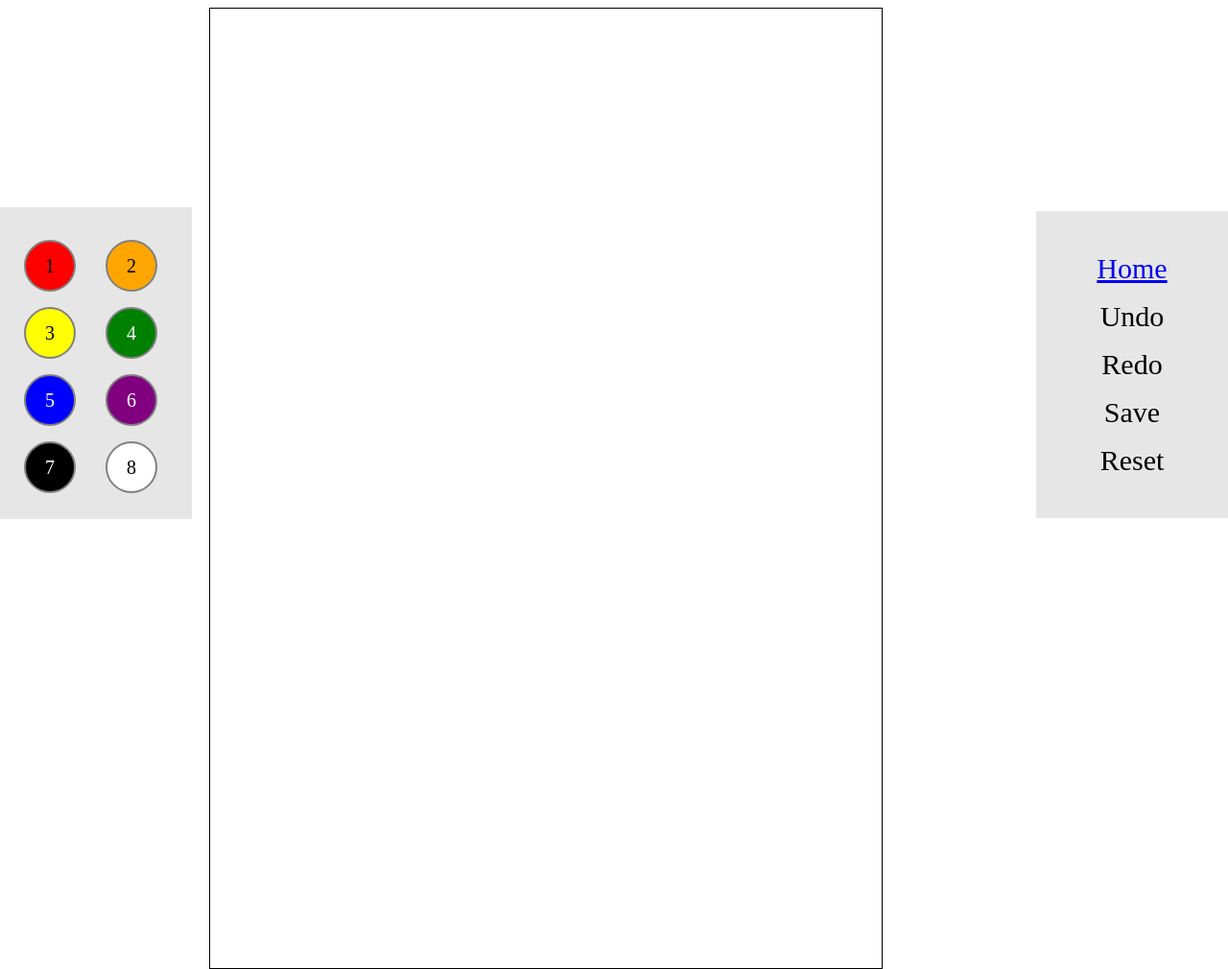
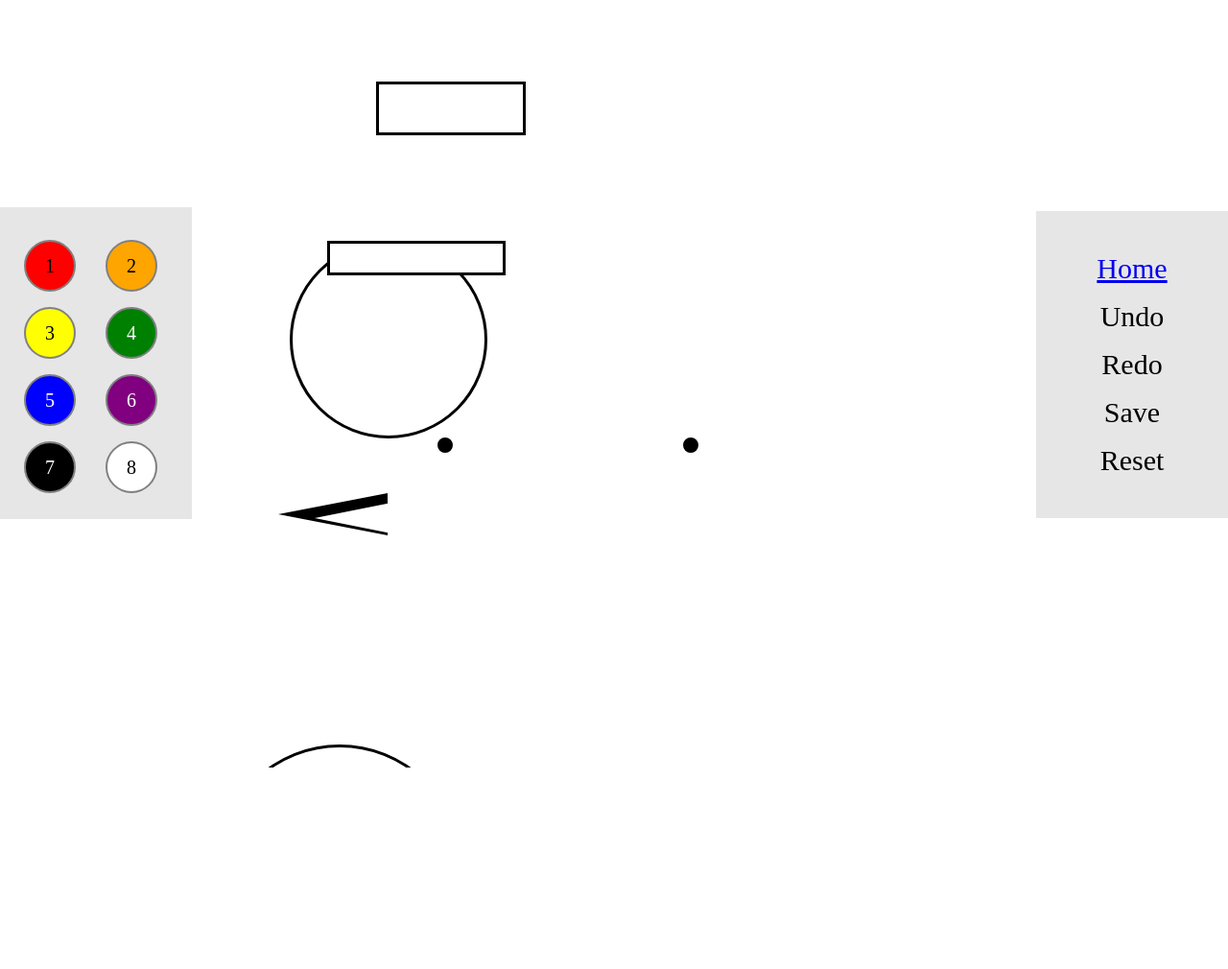
Before and after one commit to MasterLillyclaw/Project-LAL, a Python web app: template templates/PracticeMerge.html in a window 1280 px wide. Shown: the whole page at 96% size. After the commit the page ends 800 px from the top, so only its background shows below. Run offline with Jinja, Linux system fonts and the light colour scheme; the template is opened without the code that fills it, so the values that code supplies are empty.

Commit message:
Committing attempted snowman fixes

```diff
--- a/static/SnowmanTemplate.css
+++ b/static/SnowmanTemplate.css
@@ -1,18 +1,18 @@
 /*Snowman Template*/
-#OnTop {
+.OnTop {
   position: absolute;
   margin-left: 45%;
   margin-top: 10%;
 }
 
-#Border{
+.Border{
   width: 400px;
   height: 800px;
   position:absolute;
   margin-left: 37%;
 }
 
-#circleBottom {
+.circleBottom {
   width: 350px;
 	height: 350px;
   border: solid;
@@ -25,7 +25,7 @@
   position: absolute;
 }
 
-#circleMiddle {
+.circleMiddle {
   width: 250px;
 	height: 250px;
   border: solid;
@@ -38,7 +38,7 @@
   position: absolute;
 }
 
-#circleTop {
+.circleTop {
   width: 200px;
 	height: 200px;
   border: solid;
@@ -51,7 +51,7 @@
   position: absolute;
 }
 
-#EyesLeft {
+.EyesLeft {
   width: 10px;
   height: 10px;
   border: solid;
@@ -64,7 +64,7 @@
   position: absolute;
 }
 
-#EyesRight {
+.EyesRight {
   width: 10px;
   height: 10px;
   border: solid;
@@ -78,7 +78,7 @@
 }
 
 
-#Nose {
+.Nose {
 	width: 0;
 	height: 0;
 	border-top: 20px solid transparent;
@@ -89,7 +89,7 @@
   margin-top: 40%;
 }
 
-#NoseOutline {
+.NoseOutline {
 	width: 0;
 	height: 0;
 	border-top: 22px solid transparent;
@@ -101,7 +101,7 @@
 }
 
 
-#HatBottom {
+.HatBottom {
 	width: 180px;
 	height: 30px;
   border: solid;
@@ -111,7 +111,7 @@
   margin-top: 19%;
 }
 
-#HatMiddle {
+.HatMiddle {
 	width: 150px;
 	height: 50px;
   border: solid;
@@ -121,7 +121,7 @@
   margin-top: 6%;
 }
 
-#HatTop {
+.HatTop {
 	width: 150px;
 	height: 100px;
   border: solid;
@@ -132,7 +132,7 @@
   border-radius: 10px;
 }
 
-#ButtonTop {
+.ButtonTop {
   width: 30px;
   height: 30px;
   border: solid;
@@ -145,7 +145,7 @@
   position: absolute;
 }
 
-#ButtonMiddle {
+.ButtonMiddle {
   width: 30px;
   height: 30px;
   border: solid;
@@ -158,7 +158,7 @@
   position: absolute;
 }
 
-#ButtonBottom {
+.ButtonBottom {
   width: 30px;
   height: 30px;
   border: solid;
@@ -172,7 +172,7 @@
 }
 
 
-#LeftArm {
+.LeftArm {
   width: 200px;
 	height: 15px;
   border: solid;
@@ -182,7 +182,7 @@
   margin-top:85%;
 }
 
-#RightArm {
+.RightArm {
   width: 200px;
 	height: 15px;
   border: solid;
@@ -191,7 +191,7 @@
   margin-left: 60%;
   margin-top:85%;
 }
-
+/*
 div.snowman {
   width: 700px;
   height: 1000px;
@@ -201,4 +201,4 @@ div.snowman {
 
 .clickable {
   display: inline-block;
-}
+}*/
--- a/static/palette.css
+++ b/static/palette.css
@@ -208,6 +208,11 @@
   line-height: 50px;
 }
 
+.practiceRectangle {
+  width: 200px;
+	height: 200px;
+}
+
 div.palette {
   width: 210px;
   height: 320px;
--- a/static/tools-tab.css
+++ b/static/tools-tab.css
@@ -1,5 +1,3 @@
-
-
 
 .toolsRectangle {
   position: fixed;
--- a/templates/PracticeMerge.html
+++ b/templates/PracticeMerge.html
@@ -2,7 +2,7 @@
 <link rel="stylesheet" href="../static/palette.css">
 <link rel="stylesheet" href="../static/palette.js"></script>
 <link rel="stylesheet" href="../static/tools-tab.css">
-<link rel="stylesheet" href="../SnowmanTemplate.css">
+<link rel="stylesheet" href="../static/SnowmanTemplate.css">
 
 <body>
 
@@ -32,22 +32,22 @@
 <!--SnowMan Template  -->
 
 <div class="snowman">
-  <h1 class = "circleTop" id="clickable"></h1>
-  <h1 class = "HatBottom" id="clickable"></h1>
-  <h1 class = "HatTop" id="clickable"></h1>
-  <h1 class = "HatMiddle" id="clickable"></h1>
-  <h1 class = "LeftArm" id="clickable"></h1>
-  <h1 class = "RightArm" id="clickable"><h1>
-  <h1 class = "circleMiddle" id="clickable"></h1>
-  <h1 class = "circleBottom" id="clickable"></h1>
-  <h1 class = "ButtonTop" id="clickable"></h1>
-  <h1 class = "ButtonMiddle" id="clickable"></h1>
-  <h1 class = "ButtonBottom" id="clickable"></h1>
-  <h1 class = "EyesLeft" id="clickable"></h1>
-  <h1 class = "EyesRight" id="clickable"></h1>
-  <h1 class = "NoseOutline" id="clickable"></h1>
-  <h1 class = "Nose" id="clickable"></h1>
-  <p class = "OnTop" id="clickable"></p>
+  <h1 class = "circleTop" class="clickable"></h1>
+  <h1 class = "HatBottom" class="clickable"></h1>
+  <h1 class = "HatTop" class="clickable"></h1>
+  <h1 class = "HatMiddle" class="clickable"></h1>
+  <h1 class = "LeftArm" class="clickable"></h1>
+  <h1 class = "RightArm" class="clickable"><h1>
+  <h1 class = "circleMiddle" class="clickable"></h1>
+  <h1 class = "circleBottom" class="clickable"></h1>
+  <h1 class = "ButtonTop" class="clickable"></h1>
+  <h1 class = "ButtonMiddle" class="clickable"></h1>
+  <h1 class = "ButtonBottom" class="clickable"></h1>
+  <h1 class = "EyesLeft" class="clickable"></h1>
+  <h1 class = "EyesRight" class="clickable"></h1>
+  <h1 class = "NoseOutline" class="clickable"></h1>
+  <h1 class = "Nose" class="clickable"></h1>
+  <p class = "OnTop" class="clickable"></p>
 </div>
 
 </body>
```
Also changed, not shown: templates/House.html (+4 -4 lines), templates/Snowman.html (+20 -50 lines), templates/TemplatePracticePage.html (+10 -7 lines).
